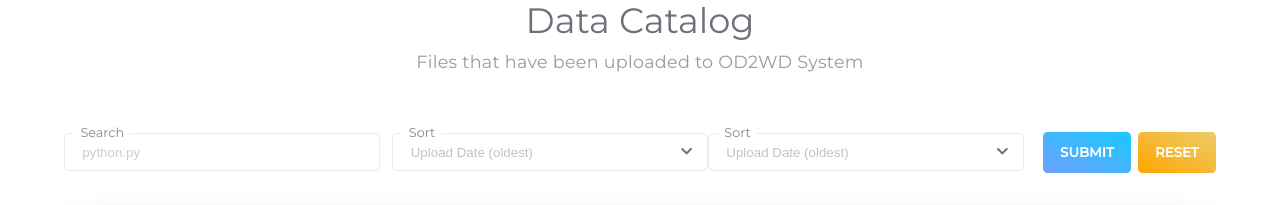
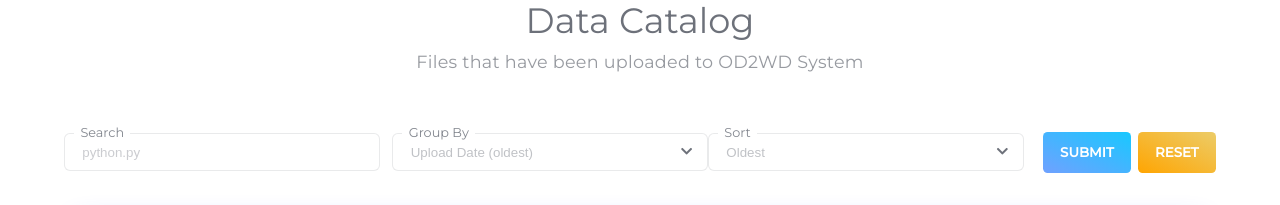
Before and after one commit to muhammadfaiz12/od2wd, a Flask app: template templates/hello.html in a window 1280 px wide. Shown: the part 2789-2994 px from the top of the page. Run offline with Flask 3, Linux system fonts and the light colour scheme; the template is opened without the code that fills it, so the values that code supplies are empty; parts of the project's set-up code (start-up, migrations or seed data) failed here and were passed over; some libraries are stand-ins or nearby versions.

Commit message:
fix: modify filter

```diff
--- a/templates/hello.html
+++ b/templates/hello.html
@@ -204,12 +204,10 @@
 						</div>
 					</div>
 					<div class="group">
-						<label>Sort</label>
+						<label>Group By</label>
 						<div class="input">
 							<select id="select">
 								<option value="DESC">Upload Date (oldest)</option>
-								<option value="ASC">Upload Date (newest)</option>
-								<option value="ASC">Job Name (A-Z)</option>
 								<option value="ASC">Job Name (Z-A)</option>
 							</select>
 							<i class="fas fa-chevron-down"></i>
@@ -219,10 +217,8 @@
 						<label>Sort</label>
 						<div class="input">
 							<select id="select">
-								<option value="DESC">Upload Date (oldest)</option>
-								<option value="ASC">Upload Date (newest)</option>
-								<option value="ASC">Job Name (A-Z)</option>
-								<option value="ASC">Job Name (Z-A)</option>
+								<option value="DESC">Oldest</option>
+								<option value="ASC">Newest</option>
 							</select>
 							<i class="fas fa-chevron-down"></i>
 						</div>
```
